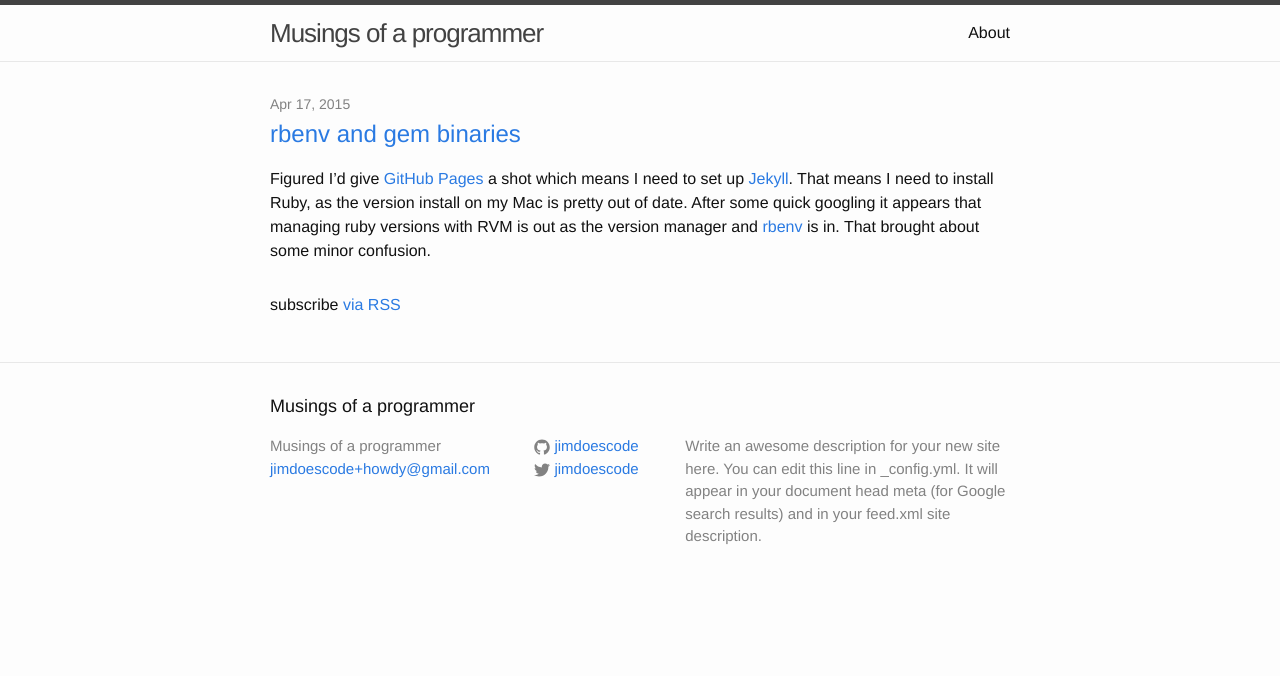
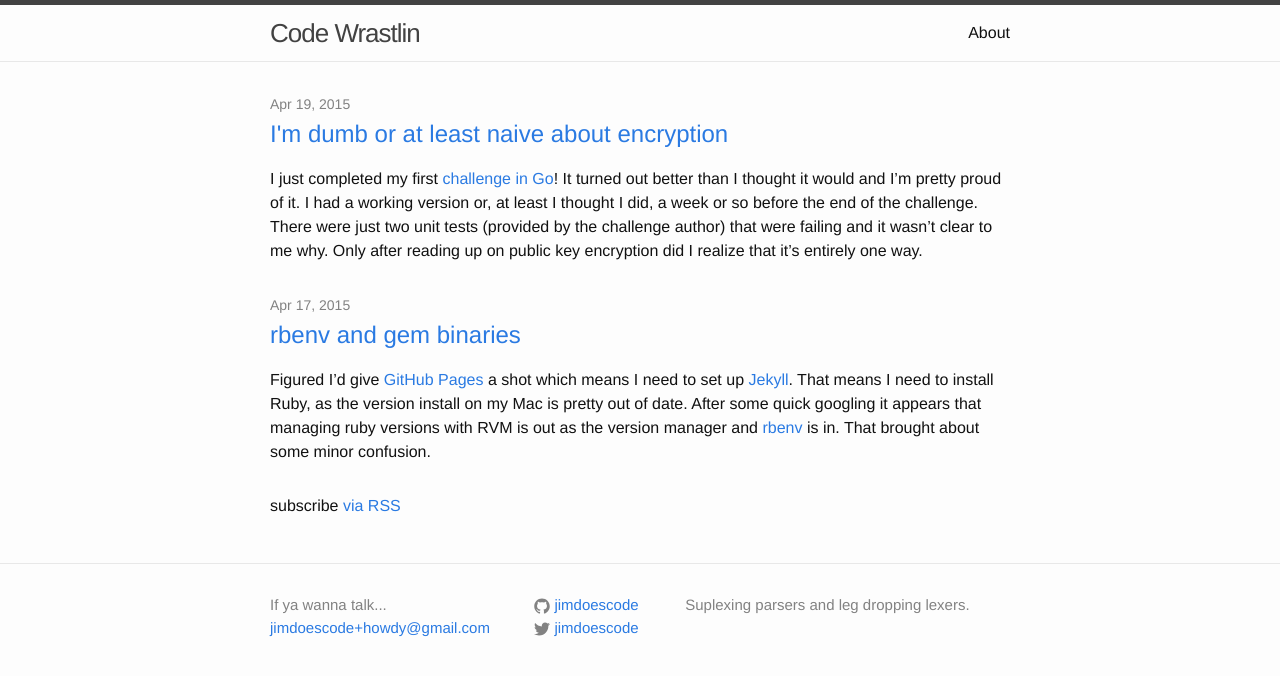
Before and after one commit to jimdoescode/jimdoescode.github.io, a Jekyll site: the page built from index.html, in a window 1280 px wide. Shown: the top 676 px of the page. Built offline with Jekyll 4.4.1, drawn with Linux system fonts in a browser that asks for light colours.

Commit message:
New post and updated configs

```diff
--- /dev/null
+++ b/Gemfile
@@ -0,0 +1,2 @@
+source 'https://rubygems.org'
+gem 'github-pages'
--- a/_config.yml
+++ b/_config.yml
@@ -1,12 +1,10 @@
 # Site settings
-title: Musings of a programmer
+title: Code Wrastlin
 email: jimdoescode+howdy@gmail.com
 description: > # this means to ignore newlines until "baseurl:"
-  Write an awesome description for your new site here. You can edit this
-  line in _config.yml. It will appear in your document head meta (for
-  Google search results) and in your feed.xml site description.
+  Suplexing parsers and leg dropping lexers.
 baseurl: "" # the subpath of your site, e.g. /blog/
-url: "http://yourdomain.com" # the base hostname & protocol for your site
+url: "https://jimdoescode.github.io" # the base hostname & protocol for your site
 twitter_username: jimdoescode
 github_username:  jimdoescode
 
--- a/_includes/footer.html
+++ b/_includes/footer.html
@@ -2,12 +2,10 @@
 
   <div class="wrapper">
 
-    <h2 class="footer-heading">{{ site.title }}</h2>
-
     <div class="footer-col-wrapper">
       <div class="footer-col  footer-col-1">
         <ul class="contact-list">
-          <li>{{ site.title }}</li>
+          <li>If ya wanna talk...</li>
           <li><a href="mailto:{{ site.email }}">{{ site.email }}</a></li>
         </ul>
       </div>
--- /dev/null
+++ b/_posts/2015-04-19-i'm-dumb-or-at-least-am-naive-about-encryption.md
@@ -0,0 +1,15 @@
+---
+layout: post
+title:  "I'm dumb or at least naive about encryption"
+date:   2015-04-19 18:19:47
+categories: go golang encryption public-key-encryption
+---
+
+I just completed my first [challenge in Go][challenge]! It turned out better than I thought it would and I'm pretty proud of it. I had a working version or, at least I thought I did, a week or so before the end of the challenge. There were just two unit tests (provided by the challenge author) that were failing and it wasn't clear to me why. Only after reading up on public key encryption did I realize that it's entirely one way.
+
+**The public key encrypts the private key decrypts.**
+
+It took me almost the entire challenge to figure that out! My original solution had the client generating both public and private keys then sharing BOTH (again I'm dumb) with the server, then both would use the same keys to encrypt and decrypt. When in reality the client should generate its public and private keys as should the server, then client and server should exchange public keys only. Luckily Go was easy enough to work with it took me about 15 minutes to enact the change and another 10 to test it. After that the unit tests all worked and I felt comfortable enough to submit. All in all it was a great experience and why I love programming. If you're interested check out [http://golang-challenge.com/][golang-challenge] I'll be participating in many of these going forward.
+
+[challenge]: http://golang-challenge.com/go-challenge2/
+[golang-challenge]: http://golang-challenge.com/
```
